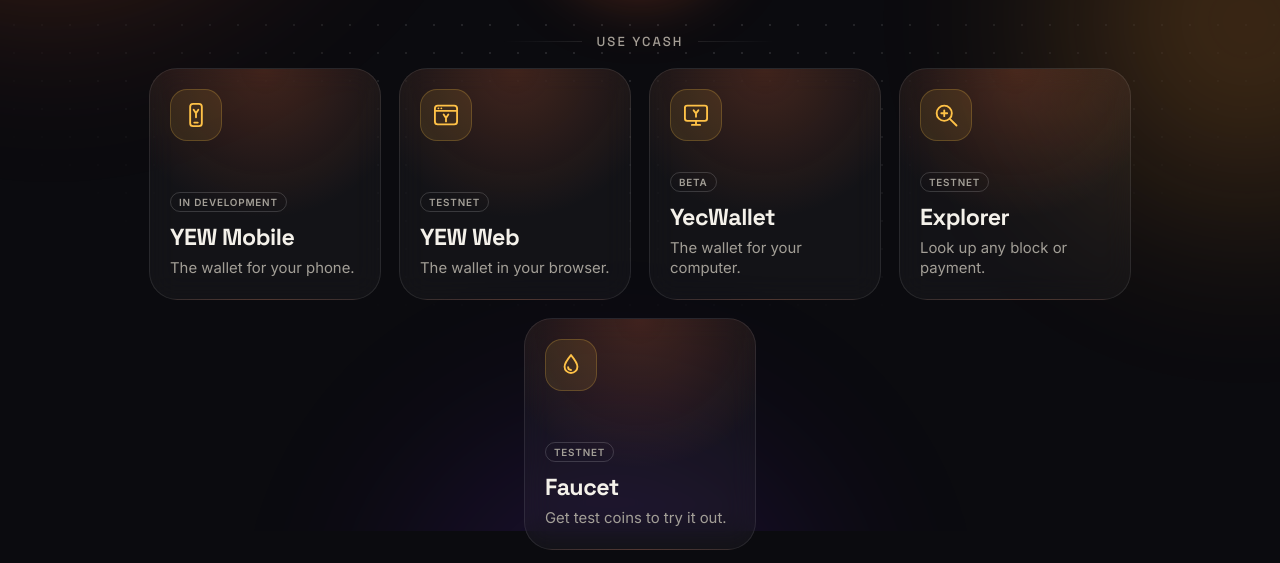
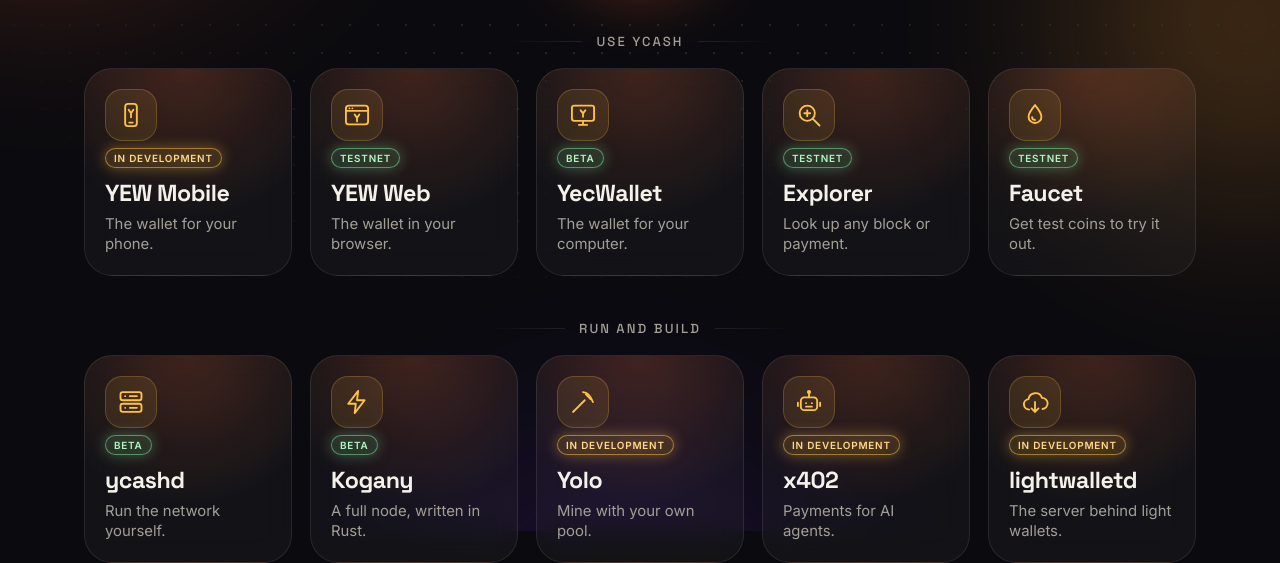
Before and after one commit to boyfromcave/ycash-team-site, a plain HTML site: page index.html in a window 1280 px wide. Shown: the part 269-832 px from the top of the page. Drawn offline with Linux system fonts and the light colour scheme.

Commit message:
status pills glow by stage; Use Ycash holds five tiles in a row (#4)
In development glows yellow; Testnet and Beta glow light green. The Use Ycash row uses the same tile width as Run and build, so its five tiles sit in one row.

```diff
--- a/assets/site.css
+++ b/assets/site.css
@@ -305,8 +305,6 @@ main { flex: 1 0 auto; }
     transform 0.28s cubic-bezier(0.2, 0.8, 0.2, 1), border-color 0.28s, box-shadow 0.28s;
 }
 
-.row-use .tile { flex-basis: 232px; }
-
 .tile:hover,
 .tile:focus-within {
   transform: translateY(-6px);
@@ -345,6 +343,24 @@ main { flex: 1 0 auto; }
   border-radius: 999px;
   padding: 4px 9px;
   white-space: nowrap;
+}
+
+/* Status pills glow by stage: yellow while a product is in development, light green once it can be
+   used (testnet or beta). A steady glow, no animation. */
+.tag-dev {
+  color: #ffd98a;
+  border-color: rgba(255, 194, 71, 0.55);
+  background: rgba(255, 194, 71, 0.10);
+  box-shadow: 0 0 14px rgba(255, 194, 71, 0.38), inset 0 0 8px rgba(255, 194, 71, 0.10);
+  text-shadow: 0 0 8px rgba(255, 194, 71, 0.45);
+}
+
+.tag-live {
+  color: #b4f5c4;
+  border-color: rgba(126, 231, 156, 0.55);
+  background: rgba(126, 231, 156, 0.10);
+  box-shadow: 0 0 14px rgba(126, 231, 156, 0.36), inset 0 0 8px rgba(126, 231, 156, 0.10);
+  text-shadow: 0 0 8px rgba(126, 231, 156, 0.42);
 }
 
 /* In the flow, above the name: a long label never runs into the icon. */
--- a/index.html
+++ b/index.html
@@ -44,31 +44,31 @@
       <h2 class="row-label" id="row-use">Use Ycash</h2>
       <ul class="tiles">
         <li class="tile">
-          <span class="tag">In development</span>
+          <span class="tag tag-dev">In development</span>
           <svg class="icon" viewBox="0 0 24 24" fill="none" stroke="currentColor" stroke-width="1.6" stroke-linecap="round" stroke-linejoin="round" aria-hidden="true" focusable="false"><rect x="7" y="2.5" width="10" height="19" rx="2.5"/><path d="M10.5 18.5h3"/><path d="M10 7.5l2 3 2-3M12 10.5V14"/></svg>
           <h3><a href="/yew/">YEW Mobile</a></h3>
           <p>The wallet for your phone.</p>
         </li>
         <li class="tile">
-          <span class="tag">Testnet</span>
+          <span class="tag tag-live">Testnet</span>
           <svg class="icon" viewBox="0 0 24 24" fill="none" stroke="currentColor" stroke-width="1.6" stroke-linecap="round" stroke-linejoin="round" aria-hidden="true" focusable="false"><rect x="2.5" y="4" width="19" height="16" rx="2.5"/><path d="M2.5 8.5h19M5.5 6.3h.01M8 6.3h.01"/><path d="M10 11.5l2 3 2-3M12 14.5V17.5"/></svg>
           <h3><a href="/yew-web/">YEW Web</a></h3>
           <p>The wallet in your browser.</p>
         </li>
         <li class="tile">
-          <span class="tag">Beta</span>
+          <span class="tag tag-live">Beta</span>
           <svg class="icon" viewBox="0 0 24 24" fill="none" stroke="currentColor" stroke-width="1.6" stroke-linecap="round" stroke-linejoin="round" aria-hidden="true" focusable="false"><rect x="2.5" y="4" width="19" height="13" rx="2"/><path d="M8.5 20.5h7M12 17v3.5"/><path d="M10 8l2 2.6L14 8M12 10.6V13.5"/></svg>
           <h3><a href="/yecwallet/">YecWallet</a></h3>
           <p>The wallet for your computer.</p>
         </li>
         <li class="tile">
-          <span class="tag">Testnet</span>
+          <span class="tag tag-live">Testnet</span>
           <svg class="icon" viewBox="0 0 24 24" fill="none" stroke="currentColor" stroke-width="1.6" stroke-linecap="round" stroke-linejoin="round" aria-hidden="true" focusable="false"><circle cx="10.5" cy="10.5" r="6.5"/><path d="M15.5 15.5L21 21"/><path d="M8 10.5h5M10.5 8v5"/></svg>
           <h3><a href="/explorer/">Explorer</a></h3>
           <p>Look up any block or payment.</p>
         </li>
         <li class="tile">
-          <span class="tag">Testnet</span>
+          <span class="tag tag-live">Testnet</span>
           <svg class="icon" viewBox="0 0 24 24" fill="none" stroke="currentColor" stroke-width="1.6" stroke-linecap="round" stroke-linejoin="round" aria-hidden="true" focusable="false"><path d="M12 3.5c3 3.6 5.5 6.6 5.5 9.9a5.5 5.5 0 0 1-11 0c0-3.3 2.5-6.3 5.5-9.9z"/><path d="M9.5 13.8a2.5 2.5 0 0 0 2.5 2.5"/></svg>
           <h3><a href="/faucet/">Faucet</a></h3>
           <p>Get test coins to try it out.</p>
@@ -80,31 +80,31 @@
       <h2 class="row-label" id="row-build">Run and build</h2>
       <ul class="tiles">
         <li class="tile">
-          <span class="tag">Beta</span>
+          <span class="tag tag-live">Beta</span>
           <svg class="icon" viewBox="0 0 24 24" fill="none" stroke="currentColor" stroke-width="1.6" stroke-linecap="round" stroke-linejoin="round" aria-hidden="true" focusable="false"><rect x="3" y="3.5" width="18" height="7" rx="2"/><rect x="3" y="13.5" width="18" height="7" rx="2"/><path d="M7 7h.01M7 17h.01M11 7h6M11 17h6"/></svg>
           <h3><a href="/ycashd/">ycashd</a></h3>
           <p>Run the network yourself.</p>
         </li>
         <li class="tile">
-          <span class="tag">Beta</span>
+          <span class="tag tag-live">Beta</span>
           <svg class="icon" viewBox="0 0 24 24" fill="none" stroke="currentColor" stroke-width="1.6" stroke-linecap="round" stroke-linejoin="round" aria-hidden="true" focusable="false"><path d="M13 2.5L4.5 13.5H11l-1 8 8.5-11H12l1-8z"/></svg>
           <h3><a href="/kogany/">Kogany</a></h3>
           <p>A full node, written in Rust.</p>
         </li>
         <li class="tile">
-          <span class="tag">In development</span>
+          <span class="tag tag-dev">In development</span>
           <svg class="icon" viewBox="0 0 24 24" fill="none" stroke="currentColor" stroke-width="1.6" stroke-linecap="round" stroke-linejoin="round" aria-hidden="true" focusable="false"><path d="M14.5 5.5l4 4M4 20l9.5-9.5"/><path d="M12 3.5c3 .2 6.3 2.2 8.5 8.5"/><path d="M4 20l-.5.5"/></svg>
           <h3><a href="/yolo/">Yolo</a></h3>
           <p>Mine with your own pool.</p>
         </li>
         <li class="tile">
-          <span class="tag">In development</span>
+          <span class="tag tag-dev">In development</span>
           <svg class="icon" viewBox="0 0 24 24" fill="none" stroke="currentColor" stroke-width="1.6" stroke-linecap="round" stroke-linejoin="round" aria-hidden="true" focusable="false"><rect x="5" y="8" width="14" height="11" rx="3"/><path d="M12 8V4.5M9.5 13h.01M14.5 13h.01M9.5 16h5"/><circle cx="12" cy="3.5" r="1"/><path d="M2.5 12.5v3M21.5 12.5v3"/></svg>
           <h3><a href="/x402/">x402</a></h3>
           <p>Payments for AI agents.</p>
         </li>
         <li class="tile">
-          <span class="tag">In development</span>
+          <span class="tag tag-dev">In development</span>
           <svg class="icon" viewBox="0 0 24 24" fill="none" stroke="currentColor" stroke-width="1.6" stroke-linecap="round" stroke-linejoin="round" aria-hidden="true" focusable="false"><path d="M7 18.5a4.5 4.5 0 01-.6-8.96A6 6 0 0118 8.5a4.75 4.75 0 01.5 9.48"/><path d="M12 12v8.5M9 17.5l3 3 3-3"/></svg>
           <h3><a href="/lightwalletd/">lightwalletd</a></h3>
           <p>The server behind light wallets.</p>
```
Also changed, not shown: explorer/index.html (+1 -1 lines), faucet/index.html (+1 -1 lines), kogany/index.html (+1 -1 lines), lightwalletd/index.html (+1 -1 lines), x402/index.html (+1 -1 lines), ycashd/index.html (+1 -1 lines), yecwallet/index.html (+1 -1 lines), yew-web/index.html (+1 -1 lines), yew/index.html (+1 -1 lines), yolo/index.html (+1 -1 lines).
